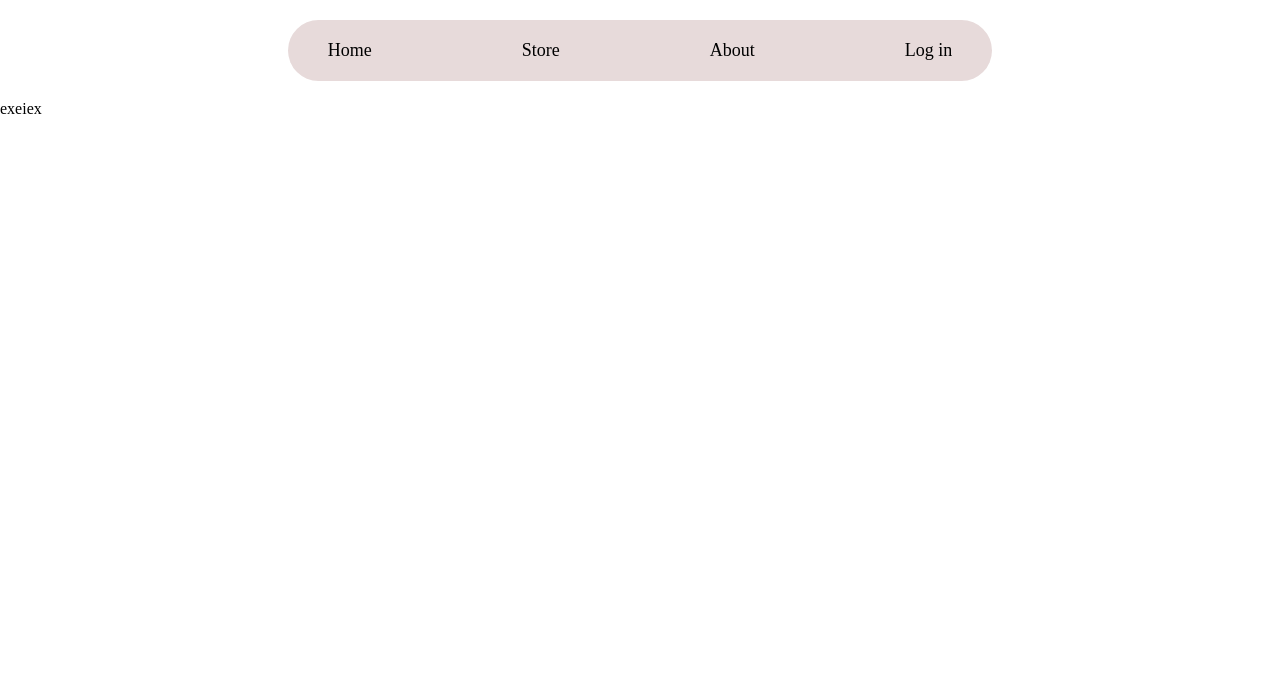
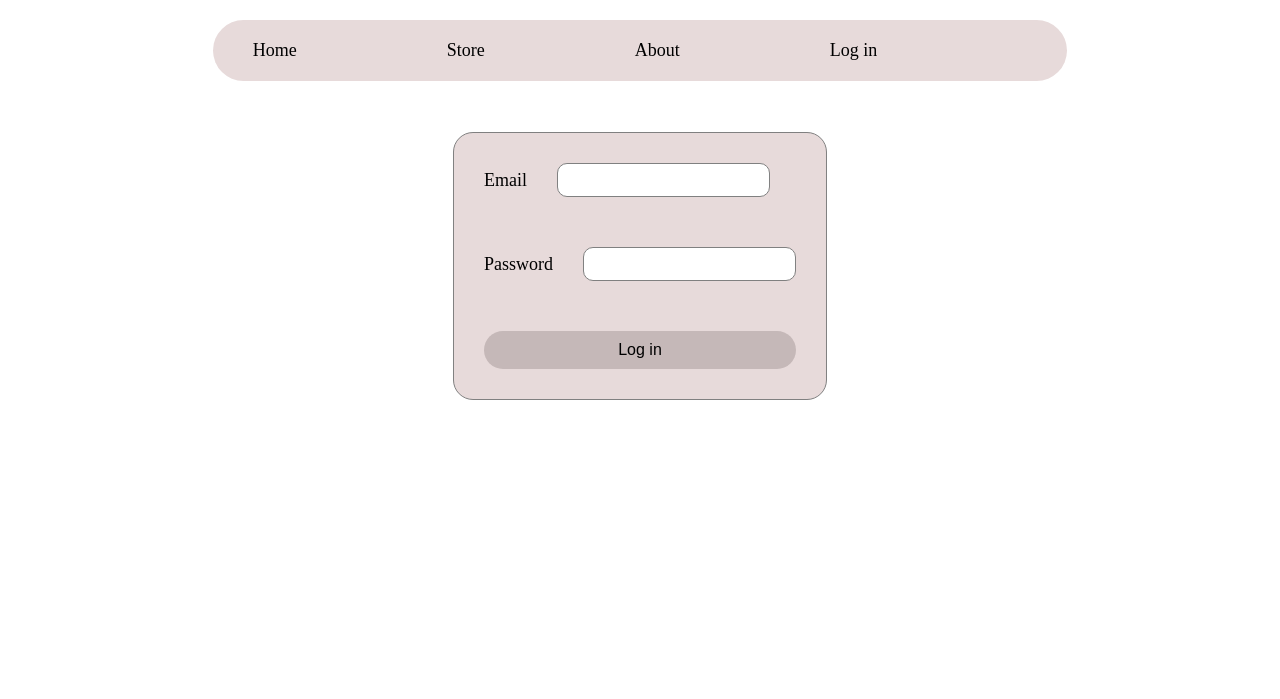
Before and after one commit to ScirbaMihail/my_ecommerce, a Django app: template templates/pages/login.html in a window 1280 px wide. Shown: the top 699 px of the page. Run offline with Django 5.2, Linux system fonts and the light colour scheme; the template is opened without the code that fills it, so the values that code supplies are empty.

Commit message:
feat: login and logout

```diff
--- a/apps/core/views.py
+++ b/apps/core/views.py
@@ -12,3 +12,7 @@ class PagesViewSet(ViewSet):
 
     def list(self, request):
         return render(request, "pages/home.html")
+
+    @action(detail=False, methods=['get', 'post'])
+    def login(self, request):
+        return render(request, "pages/login.html")
--- a/static/public/pages/css/layout.css
+++ b/static/public/pages/css/layout.css
@@ -6,14 +6,16 @@
 
 body {
     padding-top: 100px;
+    z-index: 1;
 }
 
 #header-container {
-    position: absolute;
+    position: fixed;
     top: 0;
     width: 100vw;
     height: 100px;
     background-color: white;
+    z-index: 20;
 
     &,
     & nav {
--- a/static/public/pages/css/login.css
+++ b/static/public/pages/css/login.css
@@ -0,0 +1,63 @@
+body {
+    height: calc(100vh - 100px);
+}
+
+#login-form {
+    background-color: rgb(231, 218, 218);
+
+    /* Border */
+    border: 1px solid gray;
+    border-radius: 20px;
+
+    /* Sizing */
+    padding: 30px;
+    width: fit-content;
+
+    /* Position */
+    position: relative;
+    top: 50%;
+    left: 50%;
+    transform: translate(-50%, -100%);
+
+    /* Display */
+    display: flex;
+    flex-direction: column;
+    gap: 50px;
+}
+
+.form__row {
+    display: flex;
+    gap: 30px;
+    align-items: center;
+
+    & label {
+        font-size: 18px;
+    }
+    & input {
+        font-size: 14px;
+        padding: 8px 15px;
+        border-radius: 10px;
+        outline: none;
+        border: 1px solid gray;
+
+        &:focus {
+            border: 2px solid gray;
+            outline: none;
+        }
+    }
+}
+
+#login-form button {
+    font-size: 16px;
+    padding: 10px;
+    border-radius: 20px;
+    border: none;
+    cursor: pointer;
+    transition: 0.3s ease-in-out;
+    background-color: rgb(197, 184, 184);
+
+    &:hover {
+        background-color: rgb(159, 148, 148);
+        color: white;
+    }
+}
--- a/static/public/pages/js/api.js
+++ b/static/public/pages/js/api.js
@@ -26,7 +26,7 @@ async function fetchWithAuth(endpoint, options = {}, raise_error = false) {
     if (response.status === 401) {
         const refreshed = await refreshToken()
         if (refreshed) {
-            return fetchWithAuth(url, options)
+            return fetchWithAuth(endpoint, options)
         }
         if (raise_error) {
             throw new Error(`API ERROR: refresh token failed`)
@@ -41,12 +41,50 @@ async function fetchWithAuth(endpoint, options = {}, raise_error = false) {
     return response.json()
 }
 
+async function fetchWithNoAuth(endpoint, options = {}) {
+    const url = `${API_URL}/${endpoint}`
+    const response = await fetch(url, {
+        headers: {
+            "Content-type": "application/json",
+            ...options.headers
+        },
+        ...options
+    })
+
+    if (response.status === 401) {
+        throw new Error(`API ERROR: ${response.status}`)
+    }
+
+    if (!response.ok) {
+        throw new Error(`API ERROR: ${response.status}`)
+    }
+
+    return response.json()
+}
+
 
 export async function is_logged() {
     try {
         await fetchWithAuth('auth/authentication_status/', {}, true)
-        return "My profile"
+        return true
     } catch {
-        return "Log in"
+        return false
     }
 }
+
+export async function login(email, password) {
+    const credentials = {
+        "email": email,
+        "password": password
+    }
+    try {
+        fetchWithNoAuth('auth/login/', { method: "POST", body: JSON.stringify(credentials) })
+        redirect('/')
+    } catch {
+        redirect('/login')
+    }
+}
+
+export async function logout() {
+    await fetchWithAuth("auth/logout/", { method: "POST" })
+}
--- a/static/public/pages/js/layout.js
+++ b/static/public/pages/js/layout.js
@@ -1,4 +1,4 @@
-import { is_logged } from "./api.js"
+import { is_logged, logout } from "./api.js"
 
 async function init() {
     const profileContainer = document.getElementById('header-container__profile')
@@ -7,9 +7,16 @@ async function init() {
     const loading_elem = profileContainer.querySelector('p')
     loading_elem.style.display = 'none'
 
-    const link_elem = profileContainer.querySelector('a')
+    const link_elem = profileContainer.querySelector('a#header-container__login-link')
     link_elem.style.display = 'block'
-    link_elem.innerText = status
+    link_elem.innerText = status == true ? "My profile" : "Log in"
+
+    const logoutBtn = document.getElementById("logout-btn")
+    logoutBtn.style.display = status == true ? "block" : "none"
+    logoutBtn.addEventListener("click", (event) => {
+        event.preventDefault()
+        logout()
+    })
 }
 
 init()
--- /dev/null
+++ b/static/public/pages/js/login.js
@@ -0,0 +1,13 @@
+import { login } from "./api.js"
+
+const form = document.getElementById('login-form')
+
+async function submitForm() {
+    const formData = new FormData(form)
+    await login(formData.get('email'), formData.get('password'))
+}
+
+form.addEventListener('submit', (event) => {
+    event.preventDefault()
+    submitForm()
+})
--- a/templates/layout.html
+++ b/templates/layout.html
@@ -17,7 +17,7 @@
       <nav>
         <ul>
           <li>
-            <a href="">Home</a>
+            <a href="{% url 'public:pages-list' %}">Home</a>
           </li>
           <li>
             <a href="">Store</a>
@@ -27,7 +27,10 @@
           </li>
           <li id="header-container__profile">
             <p>Loading ...</p>
-            <a href="" style="display: none;"></a>
+            <a href="{% url 'public:pages-login' %}" id="header-container__login-link" style="display: none;"></a>
+          </li>
+          <li>
+            <a href="{% url 'public:pages-list' %}" style="display: none;" id="logout-btn">Logout</a>
           </li>
         </ul>
       </nav>
--- a/templates/pages/login.html
+++ b/templates/pages/login.html
@@ -2,12 +2,20 @@
 {% load static %}
 
 {% block extra_headers %}
-<link rel="stylesheet" href="{% static 'public/pages/css/login.css' %}">
-{% endblock  %}
+  <link rel="stylesheet" href="{% static 'public/pages/css/login.css' %}" />
+{% endblock %}
 
 {% block content %}
-    <form method="post">
-        {% csrf_token %}exeiex
-
-    </form>
+  <form method="post" id="login-form">
+    <div class="form__row">
+      <label for="email">Email</label>
+      <input type="email" name="email" id="email" />
+    </div>
+    <div class="form__row">
+      <label for="password">Password</label>
+      <input type="password" name="password" id="password" />
+    </div>
+    <button type="submit">Log in</button>
+  </form>
+  <script type="module" src="{% static '/public/pages/js/login.js' %}"></script>
 {% endblock %}
```
Also changed, not shown: apps/authentication/authentication.py (added, +17 -0 lines), apps/authentication/services.py (+13 -0 lines), apps/authentication/views.py (+17 -2 lines), config/settings.py (+5 -2 lines).
